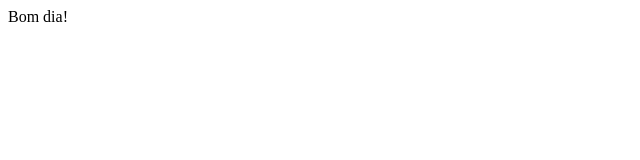
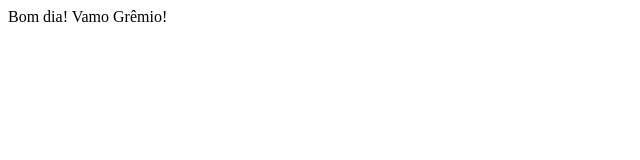
Before and after one commit to gabrielschade03/curso_dev, a Next.js app: page / in a window 1280 px wide. Shown: the top 160 px of the page, without its empty margins (0-640 px from the left). Built offline with nearby package versions, Linux system fonts and the light colour scheme.

Commit message:
Alterando mensagem

```diff
--- a/pages/index.js
+++ b/pages/index.js
@@ -1,5 +1,5 @@
 function Home() {
-    return <>Bom dia!</>
+    return <>Bom dia! Vamo Grêmio!</>
 }
 
 export default Home;
```
